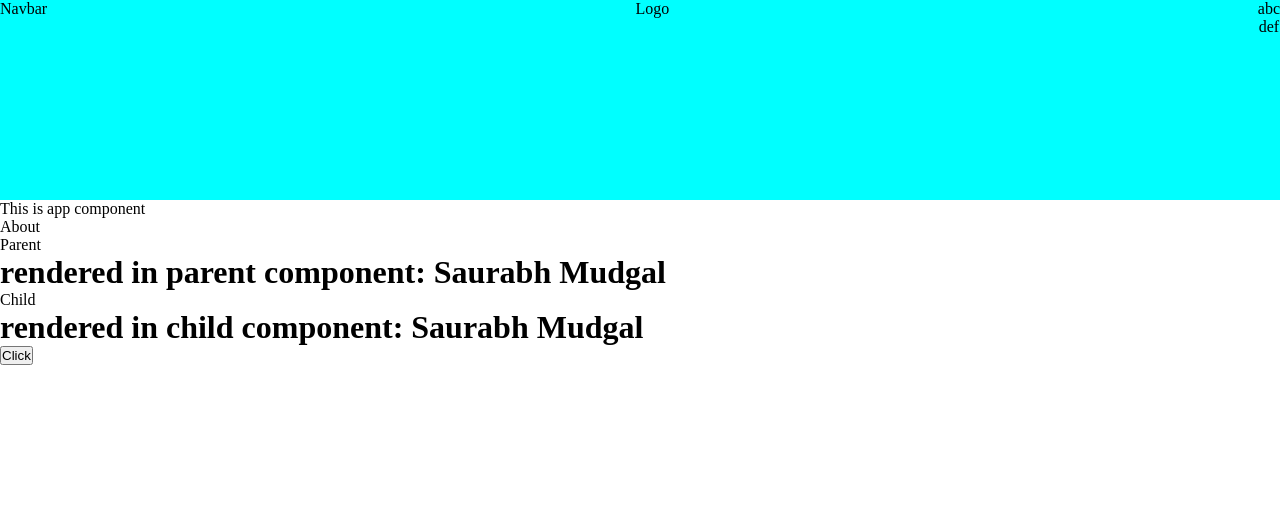
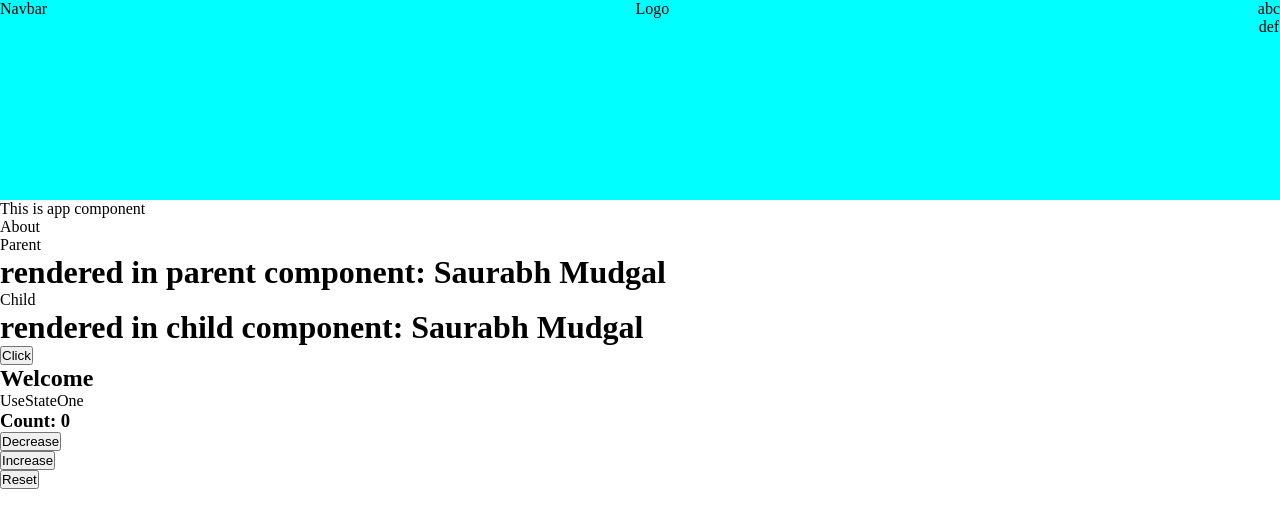
Before and after one commit to Saurabh-Mudgal-Dev/LearningWebDev, a React (Vite) app in the folder React-Classes/Learning/: page / in a window 1280 px wide. Shown: the top 528 px of the page. Built offline with nearby package versions, Linux system fonts and the light colour scheme.

Commit message:
hooks etc

```diff
--- a/React-Classes/Learning/src/App.jsx
+++ b/React-Classes/Learning/src/App.jsx
@@ -2,8 +2,9 @@ import React from 'react'
 import Navbar from './Navbar'
 import About from './Components/About'
 import {add, subtract} from './Components/Math'
-import Count from './Components/Count'
 import Parent from './propsPassing/Parent'
+import Ternary from './ConceptComp/Ternary'
+import UseStateOne from './Hooks/UseStateOne'
 
 const App = () => {
   console.log(add(2,3));
@@ -14,6 +15,8 @@ const App = () => {
       <div>This is app component</div>
       <About />
       <Parent />
+      <Ternary />
+      <UseStateOne />
     </>
   )
 }
--- a/React-Classes/Learning/src/Components/Count.jsx
+++ /dev/null
@@ -1,18 +0,0 @@
-import React, { useState } from 'react'
-
-const Count = () => {
-    const [count, setCount] = useState(0)
-    console.log(count); // gives 0
-    function handleClick(){
-        count += 1;
-    }
-    console.log(count, "after click");
-  return (
-    <>
-    <div>Count: {count}</div>
-    <button onClick={handleClick}></button>
-    </>
-  )
-}
-
-export default Count
--- /dev/null
+++ b/React-Classes/Learning/src/ConceptComp/Ternary.jsx
@@ -0,0 +1,12 @@
+import React from 'react'
+
+const Ternary = () => {
+    const isLoggedIn = true;
+    return (
+        <div>
+            {isLoggedIn ? <h2>Welcome</h2> : <h2>Please log in</h2>}
+        </div>
+    )
+}
+
+export default Ternary
--- /dev/null
+++ b/React-Classes/Learning/src/Hooks/UseStateOne.jsx
@@ -0,0 +1,22 @@
+import React, { useState } from 'react'
+
+const UseStateOne = () => {
+    const [count, setCount] = useState(0);
+    function decrease(){
+        setCount(count - 1);
+    }
+    function reset(){
+        setCount(0);
+    }
+    return (
+        <>
+            <div>UseStateOne</div>
+            <h3>Count: {count}</h3>
+            <button onClick={decrease}>Decrease</button> <br />
+            <button onClick={() => setCount(count + 1)}>Increase</button> <br />
+            <button onClick={reset}>Reset</button>
+        </>
+    )
+}
+
+export default UseStateOne
```
Also changed, not shown: 1 other file (tests, documents, lock files or other folders).
